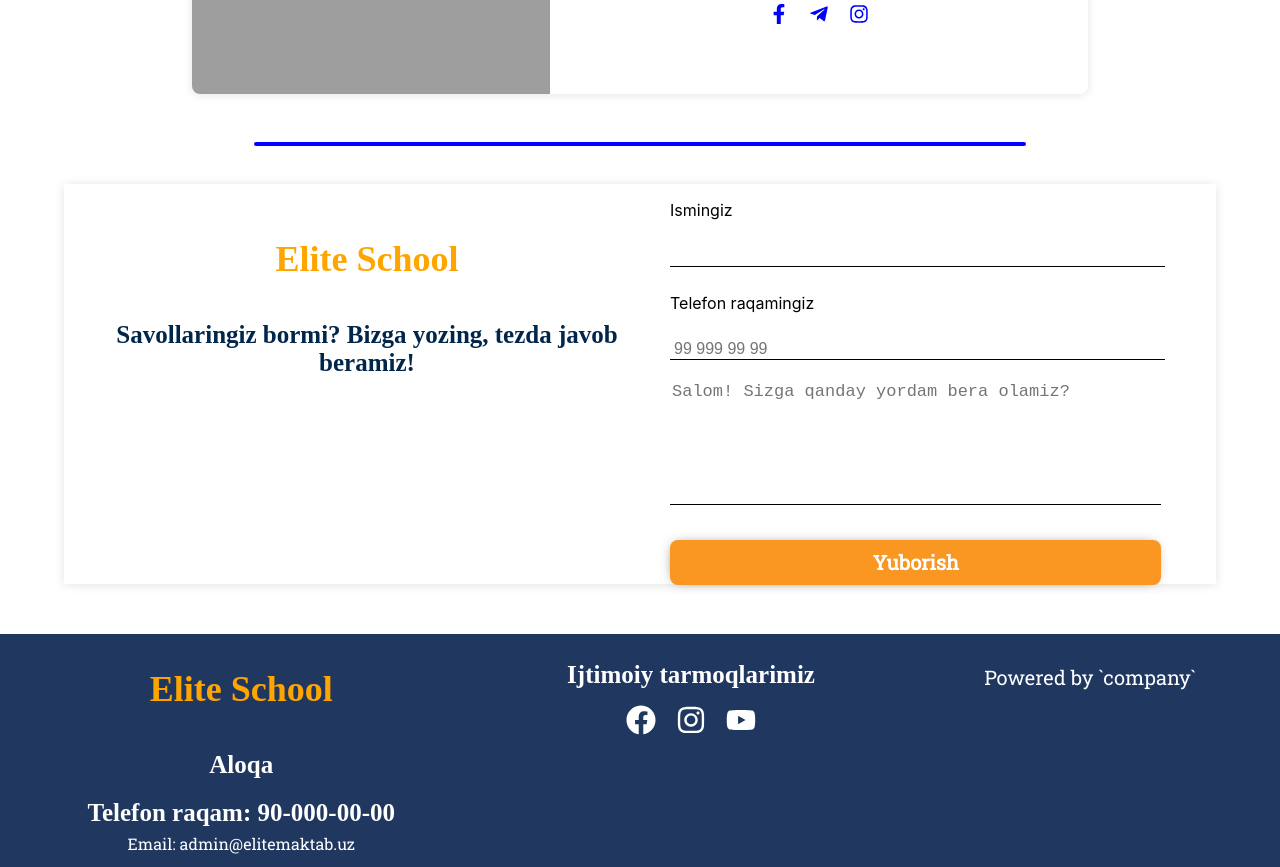
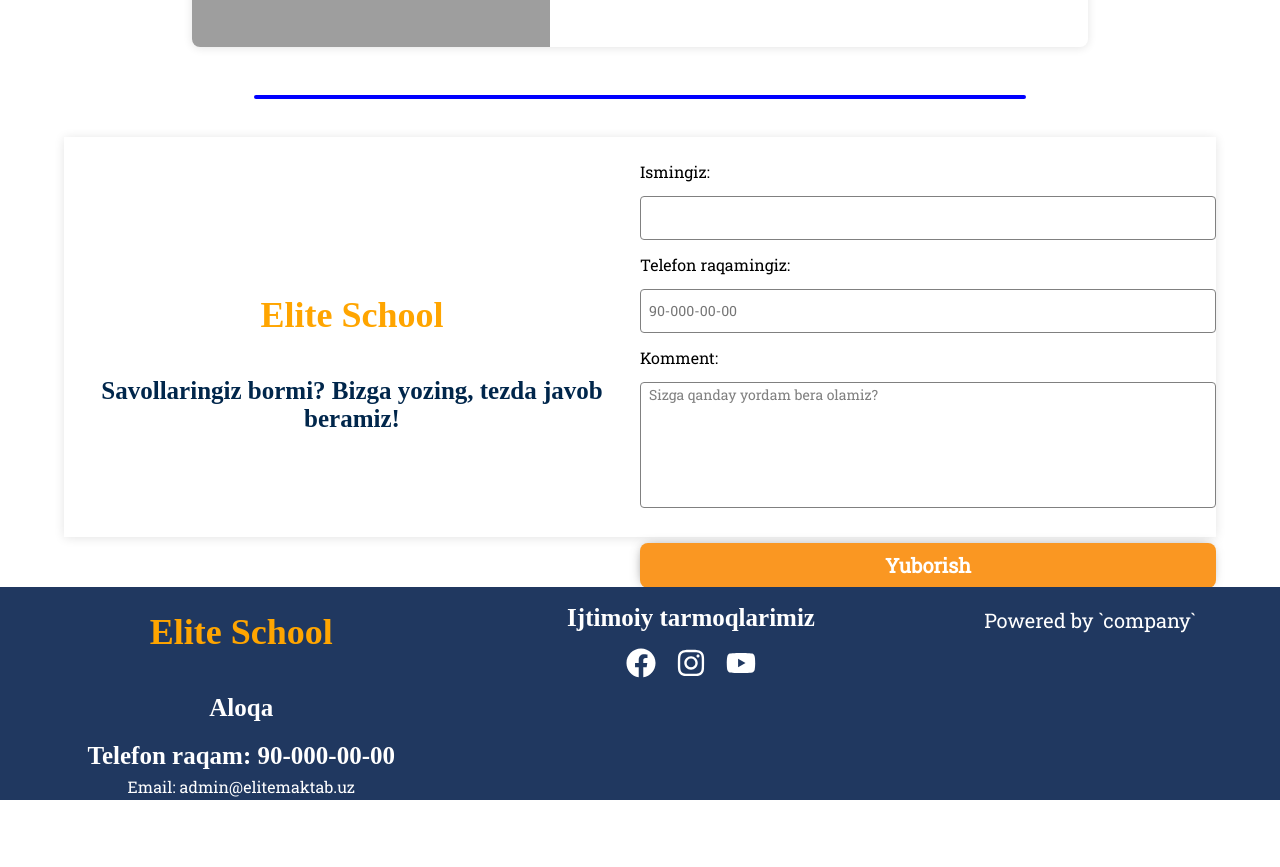
Before and after one commit to khusanmeliev/private_school, a React (Create React App) app: page / in a window 1280 px wide. Shown: the part 4120-4987 px from the top of the page. After the commit the page ends 4920 px from the top, so only its background shows below. Built offline with nearby package versions, Linux system fonts and the light colour scheme; grey boxes are pictures that could not be loaded; a web font is replaced by a local one.

Commit message:
fixed problems related to mobile mode

```diff
--- a/src/Pages/About/About.jsx
+++ b/src/Pages/About/About.jsx
@@ -50,28 +50,28 @@ const About = () => {
 
         <Flexbox width="50%">
           <StatisticsContainer>
-            <Flexbox width="250px" height="250px" justifyContent="space-around" style={{ fontWeight: 'bold' }}>
+            <Flexbox width="250px" justifyContent="space-around" style={{ fontWeight: 'bold' }}>
               <CircleBox>
                 900
                 <span>+</span>
               </CircleBox>
               <Heading>O`quvchilar soni</Heading>
             </Flexbox>
-            <Flexbox width="250px" height="250px" justifyContent="space-around" style={{ fontWeight: 'bold' }}>
+            <Flexbox width="250px" justifyContent="space-around" style={{ fontWeight: 'bold' }}>
               <CircleBox>
                 80
                 <span>+</span>
               </CircleBox>
               <Heading>IELTS 7.0+</Heading>
             </Flexbox>
-            <Flexbox width="250px" height="250px" justifyContent="space-around" style={{ fontWeight: 'bold' }}>
+            <Flexbox width="250px" justifyContent="space-around" style={{ fontWeight: 'bold' }}>
               <CircleBox>
                 210
                 <span>+</span>
               </CircleBox>
               <Heading>O`qituvchilar soni</Heading>
             </Flexbox>
-            <Flexbox width="250px" height="250px" justifyContent="space-around" style={{ fontWeight: 'bold' }}>
+            <Flexbox width="250px" justifyContent="space-around" style={{ fontWeight: 'bold' }}>
               <CircleBox>
                 50
                 <span>+</span>
--- a/src/Pages/Advantages/Advantage.style.js
+++ b/src/Pages/Advantages/Advantage.style.js
@@ -57,6 +57,7 @@ export const GoalsWrapper = styled.div`
   flex-direction: row;
   justify-content: center;
   align-items: center;
+  gap: 20px;
   flex-wrap: wrap;
   margin-top: 40px;
 `;
@@ -65,7 +66,6 @@ export const GoalsCard = styled.div`
   width: 500px;
   height: 200px;
   background-color: #fa9722;
-  margin: 15px;
   border-radius: 10px;
   display: flex;
   align-items: center;
--- a/src/Pages/Contact/Contact.jsx
+++ b/src/Pages/Contact/Contact.jsx
@@ -13,18 +13,19 @@ const Contact = () => {
       <Wrapper>
         <ContactBox>
           <Left>
-            <Logo>Elite School</Logo>
+            <Logo style={{ marginTop: 0 }}>Elite School</Logo>
             <Heading size="sm" textAlign="center" color="#00264b">
               Savollaringiz bormi? Bizga yozing, tezda javob beramiz!
             </Heading>
           </Left>
           <Right>
             <Form>
-              <p>Ismingiz</p>
+              <Text style={{ margin: '4px 0' }}>Ismingiz:</Text>
               <input type="text" />
-              <p>Telefon raqamingiz</p>
-              <input type="number" placeholder="99 999 99 99" id="mobile" />
-              <textarea placeholder="Salom! Sizga qanday yordam bera olamiz?" />
+              <Text style={{ margin: '4px 0' }}>Telefon raqamingiz:</Text>
+              <input type="number" placeholder="90-000-00-00" id="mobile" />
+              <Text style={{ margin: '4px 0' }}>Komment:</Text>
+              <textarea placeholder="Sizga qanday yordam bera olamiz?" />
               <Button
                 bgColor="#fa9722"
                 width="100%"
@@ -45,7 +46,7 @@ const Contact = () => {
       <DownWrapper>
         <Flexbox>
           <Logo>Elite School</Logo>
-          <Heading style={{ margin: 'px', color: 'white' }}>Aloqa</Heading>
+          <Heading style={{ color: 'white' }}>Aloqa</Heading>
           <Heading style={{ margin: '3px', color: 'white' }}>Telefon raqam: 90-000-00-00</Heading>
           <Text style={{ margin: '3px', color: 'white' }}>Email: admin@elitemaktab.uz</Text>
         </Flexbox>
--- a/src/Pages/Contact/Contact.style.js
+++ b/src/Pages/Contact/Contact.style.js
@@ -26,16 +26,16 @@ export const ContactBox = styled.div`
     flex-direction: column;
     align-items: center;
     justify-content: center;
-    padding: 20px;
+    padding: 20px 0;
   }
 `;
 
 export const Left = styled.div`
   width: 50%;
-  padding: 30px;
   display: flex;
   flex-direction: column;
   align-items: center;
+  justify-content: center;
 `;
 
 export const Right = styled.div`
@@ -46,33 +46,38 @@ export const Right = styled.div`
   }
 `;
 
-export const Image = styled.img`
-  width: 250px;
-  margin-top: 40px;
-`;
-
 export const Form = styled.form`
-  width: 90%;
   display: flex;
   flex-direction: column;
   gap: 10px;
+  padding: 20px 0;
+  box-sizing: border-box;
 
   input {
-    width: 100%;
-    font-size: 16px;
-    text-indent: 2px;
+    font-size: 14px;
+    text-indent: 6px;
     border: none;
-    border-bottom: 1px solid black;
+    border: 1px solid grey;
+    border-radius: 4px;
     outline: none;
+    height: 40px;
+    font-family: 'Roboto Slab', serif;
   }
+
   textarea {
     height: 120px;
     border: none;
-    border-bottom: 1px solid;
-    font-size: 17px;
-    margin-top: 10px;
+    border-radius: 4px;
+    border: 1px solid grey;
+    text-indent: 6px;
+    font-size: 14px;
     resize: none;
     outline: none;
+    font-family: 'Roboto Slab', serif;
+  }
+
+  textarea::placeholder {
+    color: grey;
   }
 `;
 
@@ -84,7 +89,6 @@ export const DownWrapper = styled.div`
   justify-content: space-around;
   flex-wrap: wrap;
   margin-top: 50px;
-  padding: 10px;
 
   svg {
     font-size: 30px;
--- a/src/components/Text/Text.js
+++ b/src/components/Text/Text.js
@@ -15,7 +15,7 @@ const textSize = {
 
 const Text = styled.p`
   ${({ size }) => textSize[size || 'md']};
-  color: ${({ color }) => color };
+  color: ${({ color }) => color};
   text-align: ${({ align }) => align || 'start'};
   font-family: 'Roboto Slab', serif;
 `;
```
Also changed, not shown: .eslintrc.json.
